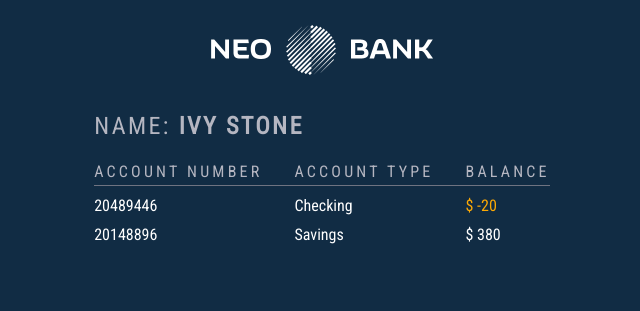
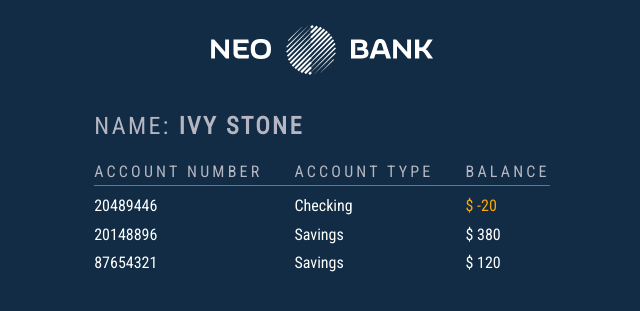
Before and after one commit to pmenezes3094/php-chap3and4-priya, a PHP site: page /example.php in a window 1280 px wide. Shown: the top 311 px of the page, without its empty margins (318-958 px from the left). Run offline with PHP 8.4, Linux system fonts and the light colour scheme.

Commit message:
Add new third account

```diff
--- a/c04/example.php
+++ b/c04/example.php
@@ -3,7 +3,8 @@ include 'classes/Account.php';
 include 'classes/Customer.php';
 
 $accounts = [new Account(20489446, 'Checking', -20),
-             new Account(20148896, 'Savings', 380),];
+             new Account(20148896, 'Savings', 380),
+             new Account(87654321, 'Savings', 120),];
 
 $customer = new Customer('Ivy', 'Stone', 'ivy@eg.link', 'Jup!t3r2684', $accounts);
 ?>
```
